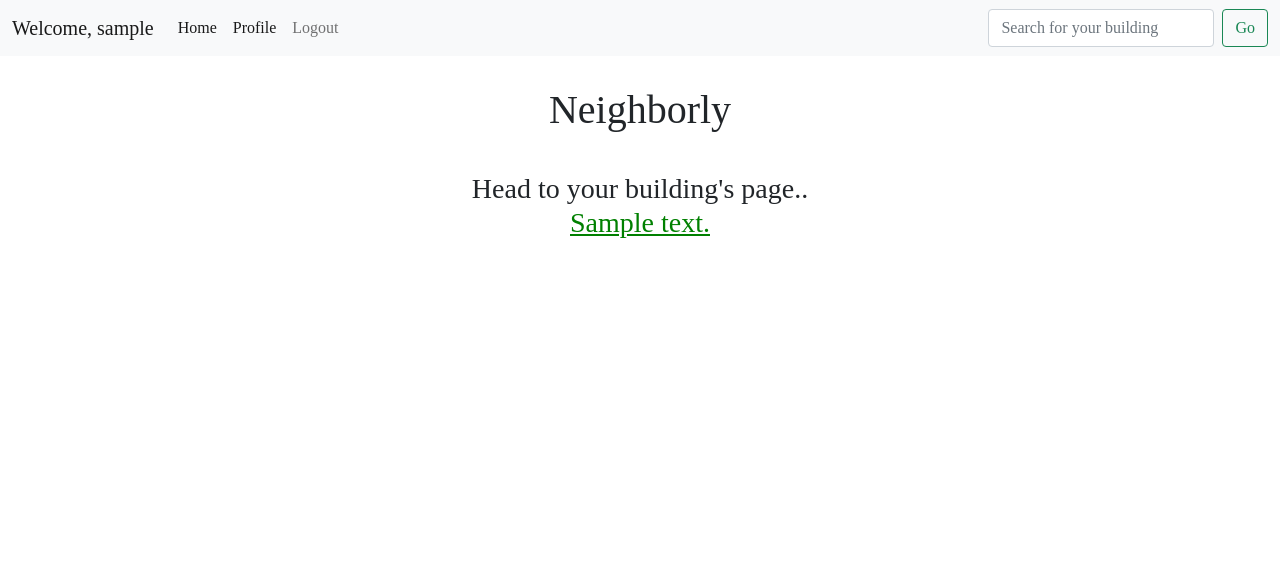
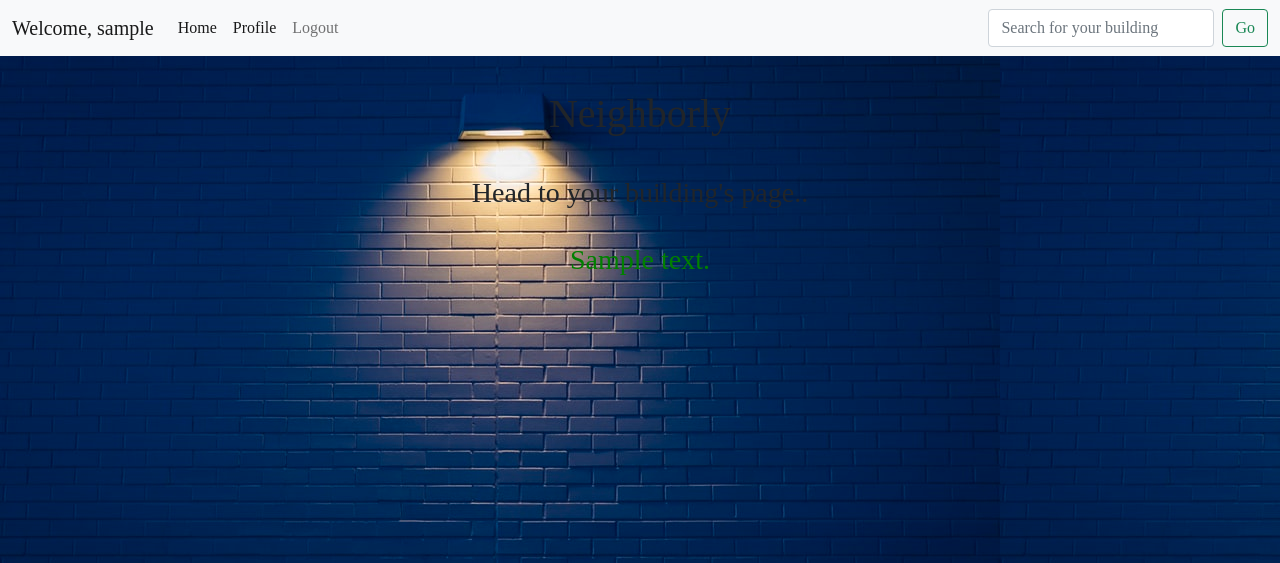
Before and after one commit to cspdevs000/neighborly, a Django app: page /home/ in a window 1280 px wide. Shown: the top 563 px of the page. Run offline with Django 4.2, Linux system fonts and the light colour scheme; a user stored in the database is signed in; tables that the repository leaves empty hold one stand-in row (values such as "Sample post"); some libraries are stand-ins or nearby versions.

Commit message:
added some styling

```diff
--- a/neighborly/static/neighborly/style.css
+++ b/neighborly/static/neighborly/style.css
@@ -1,5 +1,9 @@
 * {
     font-family: 'Rokkitt', serif;
+}
+
+body {
+    background: white url("images/bkgd6.jpeg");
 }
 
 h1, h2, h3, h4, h5, p {
@@ -58,9 +62,3 @@ input {
     display: flex;
     flex-direction: column;
 }
-
-/*
-body {
-    background: white url("images/bkgd.jpeg");
-    margin: 0 auto;
-} */
--- a/neighborly/templates/neighborly/building.html
+++ b/neighborly/templates/neighborly/building.html
@@ -22,7 +22,7 @@
             </div>
             <div class="collapse" id="collapseExample{{ post.id }}">
                 {% for reply in post.reply_set.all %}
-                <div class="d-inline-flex w-75 mt-1">
+                <div class="d-flex justify-content-center mt-3 w-75 mt-1">
                     <p><strong>{{ reply.user }}</strong>: {{ reply.body }} ({{ reply.pub_date }})</p>
                     {% if user == reply.user %}
                     <div class="nav-item dropdown">
--- a/neighborly/templates/neighborly/home.html
+++ b/neighborly/templates/neighborly/home.html
@@ -1,15 +1,19 @@
 {% extends "base_generic.html" %}
 
 {% block content %}
-    <div class='home-header'>
-        <h1>Neighborly</h1>
-    </div>
+<div class='has-bg-img'>
+  {% comment %} <img class='bg-img position-absolute' src='../static/neighborly/images/bkgd6.jpeg' alt=''> {% endcomment %}
+  <div class='home-header mt-1 z-index-1'>
+    <h1>Neighborly</h1>
+  </div>
   {% if building %}
-    <h3>Head to your building's page..<br />
-        <a href="/building/{{ building.id }}/">{{ building.address }}</a>
+  <div class="indigo-300">
+    <h3>Head to your building's page..<br /><br />
+        <a class="text-decoration-none mt-2 p-5" href="/building/{{ building.id }}/">{{ building.address }}</a>
     </h3>
+  </div>
   {% else %}
-    <div class='flex justify-content-center mt-5'>
+    <div class='flex justify-content-center mt-3'>
       <h3>You are currently not registered to one of our buildings</h3>
       <p>Add your building to our database below to start connecting with your neighbors.</p>
       <div class='d-flex justify-content-center mt-5'>
@@ -23,8 +27,11 @@
         {% csrf_token %}
         <input class="form-control me-2" type="search" placeholder="Search by address" aria-label="Search" name="searched">
         <br />
+        <div class='d-flex justify-content-center p-1 mt-1'>
         <button class="btn btn-outline-success" type="submit">Go</button>
+        </div>
       </form>
   </div>
   {% endif %}
+</div>
 {% endblock %}
--- a/neighborly/templates/neighborly/profile.html
+++ b/neighborly/templates/neighborly/profile.html
@@ -18,16 +18,18 @@
         {% if profile.building %}
         <p>Building:{{ profile.building }}</p>
         {% endif %}
+        <div class='d-flex justify-content-center p-3'>
             {% if request.user == user %}
-        <a href="{% url 'profileedit' profile.pk %}">
+            <a class='p-2' href="{% url 'profileedit' profile.pk %}">
                 Update Your Profile
             </a>
             {% endif %}
             {% if request.user == user %}
-        <a href="{% url 'profiledelete' profile.pk %}">
+            <a class='p-2' href="{% url 'profiledelete' profile.pk %}">
                 Delete Your Profile
             </a>
             {% endif %}
+        </div>
     </div>
 
 
--- a/neighborly/views.py
+++ b/neighborly/views.py
@@ -193,11 +193,13 @@ class ProfileDeleteView(DeleteView):
 
 
 #todo
+#change navbar search to be for users or something else
 #add send invitation functionality for building admin
 #pass admin roles to another user
 #pinned posts
 #requests could be notifications rather than email? w approve / reject buttons?
 #delete profile confirmation redirect?
+#elaborate on photo upload
 
 #style home page
 #style building page / posts & replies
```
Also changed, not shown: scss/custom.scss (added, +8 -0 lines), media/uploads/profile_pictures/Screen_Sh_KKCmRfa.jpg (added), media/uploads/profile_pictures/Screen_Sh_tNsCUFY.jpg (added), neighborly/static/neighborly/images/bkgd6.jpeg (added). Lines whose indentation alone changed are shown as unchanged.
